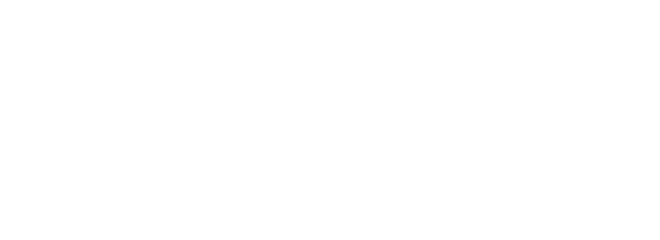
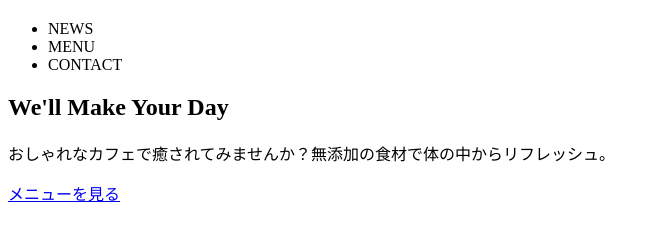
Before and after one commit to hrkhrk921/webcafe, a plain HTML site: page index.html in a window 1280 px wide. Shown: the whole page, without its empty margins (0-660 px from the left). Drawn offline with Linux system fonts and the light colour scheme.

Commit message:
header/main作成

```diff
--- a/index.html
+++ b/index.html
@@ -7,6 +7,20 @@
     <link rel="stylesheet" href="./style.css">
 </head>
 <body>
-
+    <header>
+        <nav>
+            <h1></h1>
+            <ul>
+                <li>NEWS</li>
+                <li>MENU</li>
+                <li>CONTACT</li>
+            </ul>
+        </nav>
+    </header>
+    <div class="main">
+        <h2>We'll Make Your Day</h2>
+        <p>おしゃれなカフェで癒されてみませんか？無添加の食材で体の中からリフレッシュ。</p>
+        <a href="#">メニューを見る</a>
+    </div>
 </body>
 </html>
```
